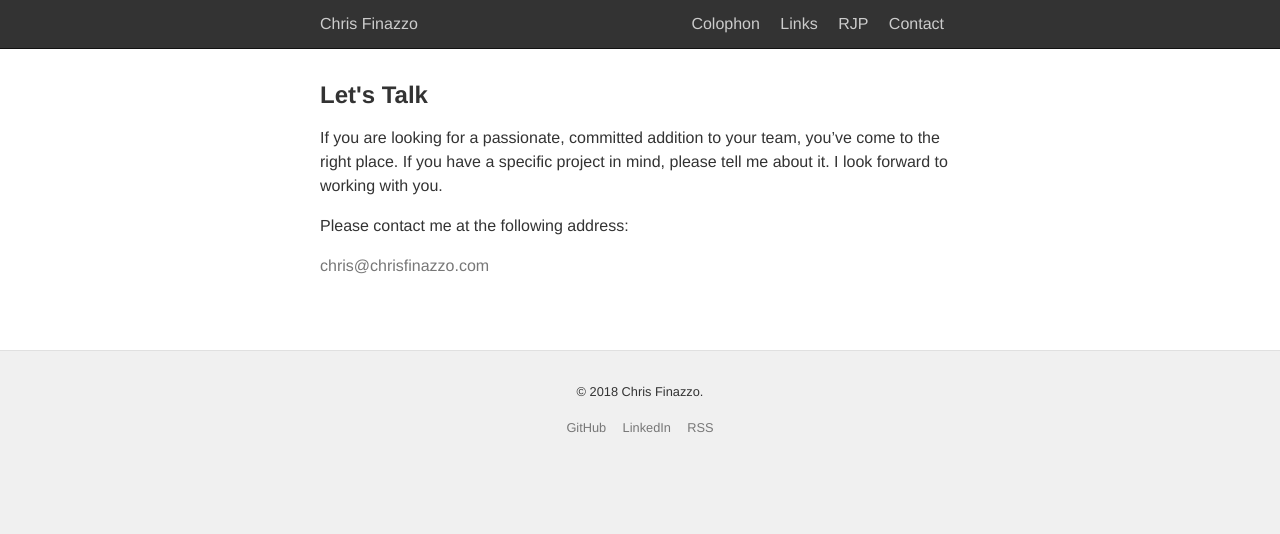
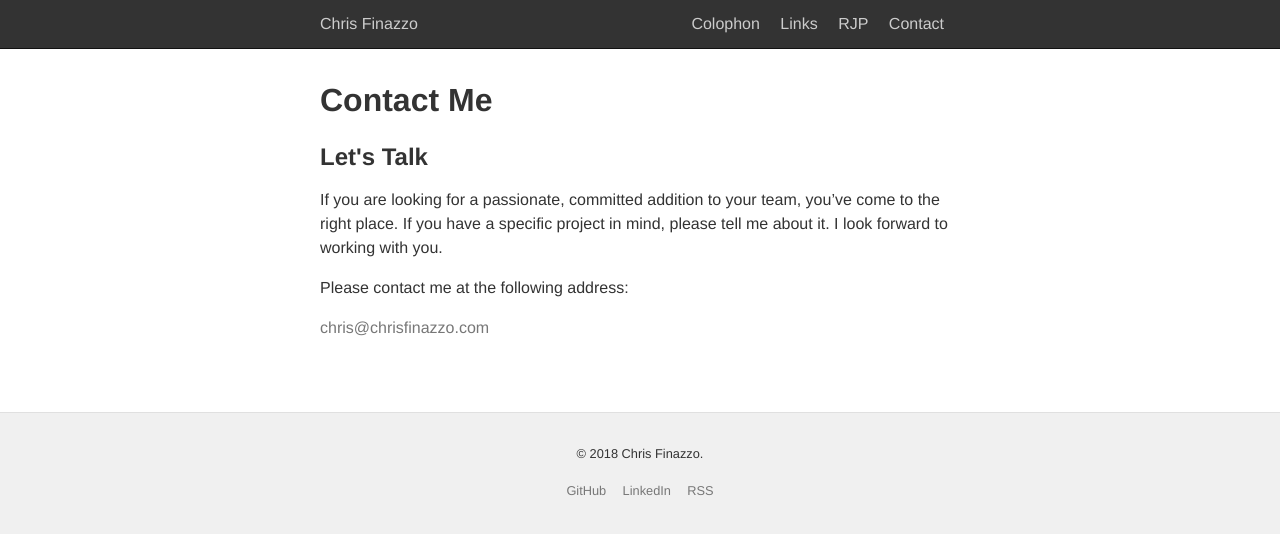
Before and after one commit to chrisfinazzo/blog, a Jekyll site: the page built from contact.md, in a window 1280 px wide. Shown: the top 534 px of the page. Built offline with Jekyll 4.4.1, drawn with Linux system fonts in a browser that asks for light colours.

Commit message:
Insert page title

```diff
--- a/_layouts/default.html
+++ b/_layouts/default.html
@@ -3,14 +3,14 @@
 <head>
 	<meta charset="utf-8" />
 	<link href="/css/style.css" rel="stylesheet">
-	<title></title>
+	<title>{{ page.title }}</title>
 </head>
 <body>
 
 {% include nav.html %}
 
 <main>
-<h1>{{ title }}</h1>
+<h1>{{ page.title }}</h1>
 {{ content }}
 </main>
 
```
